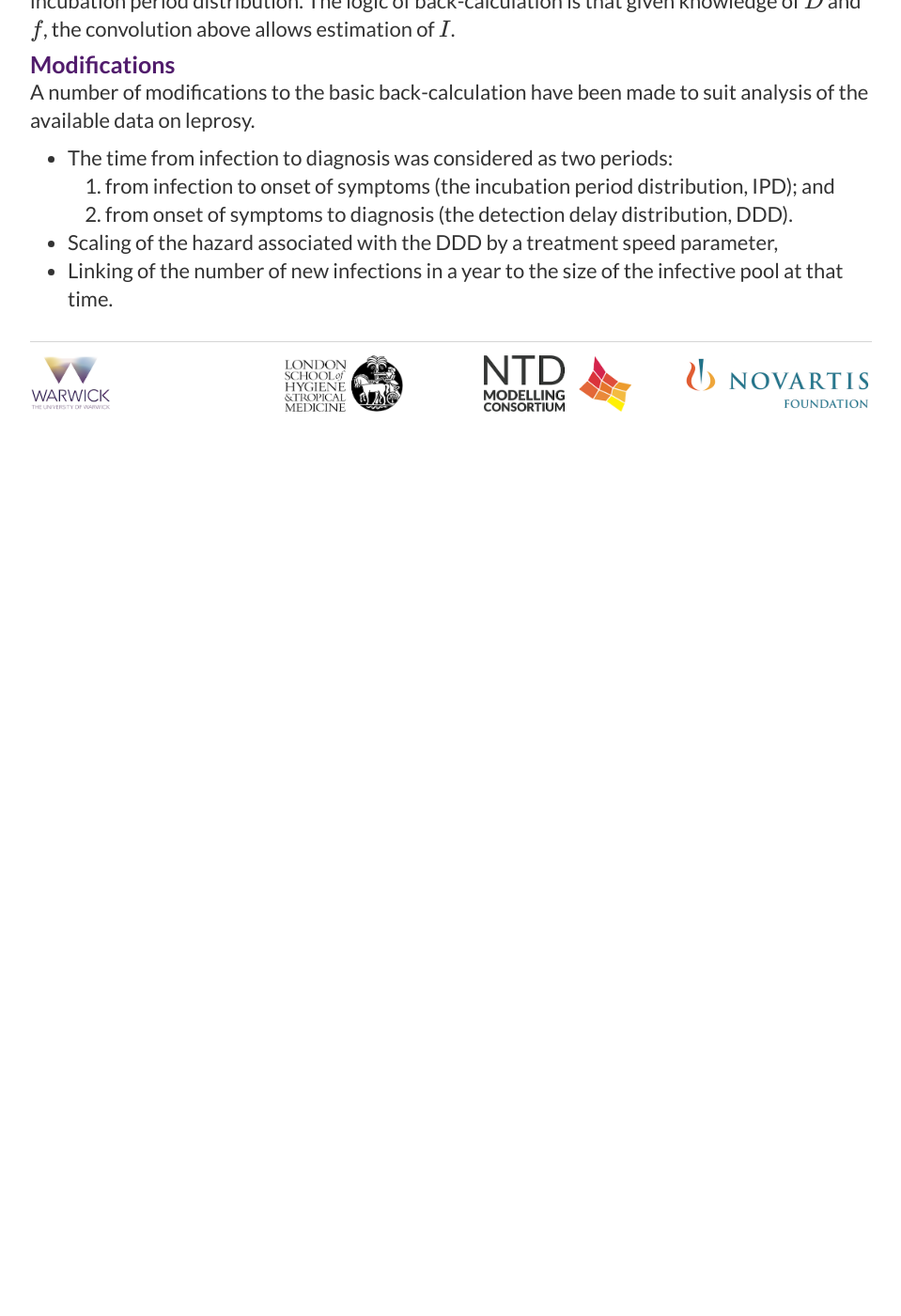
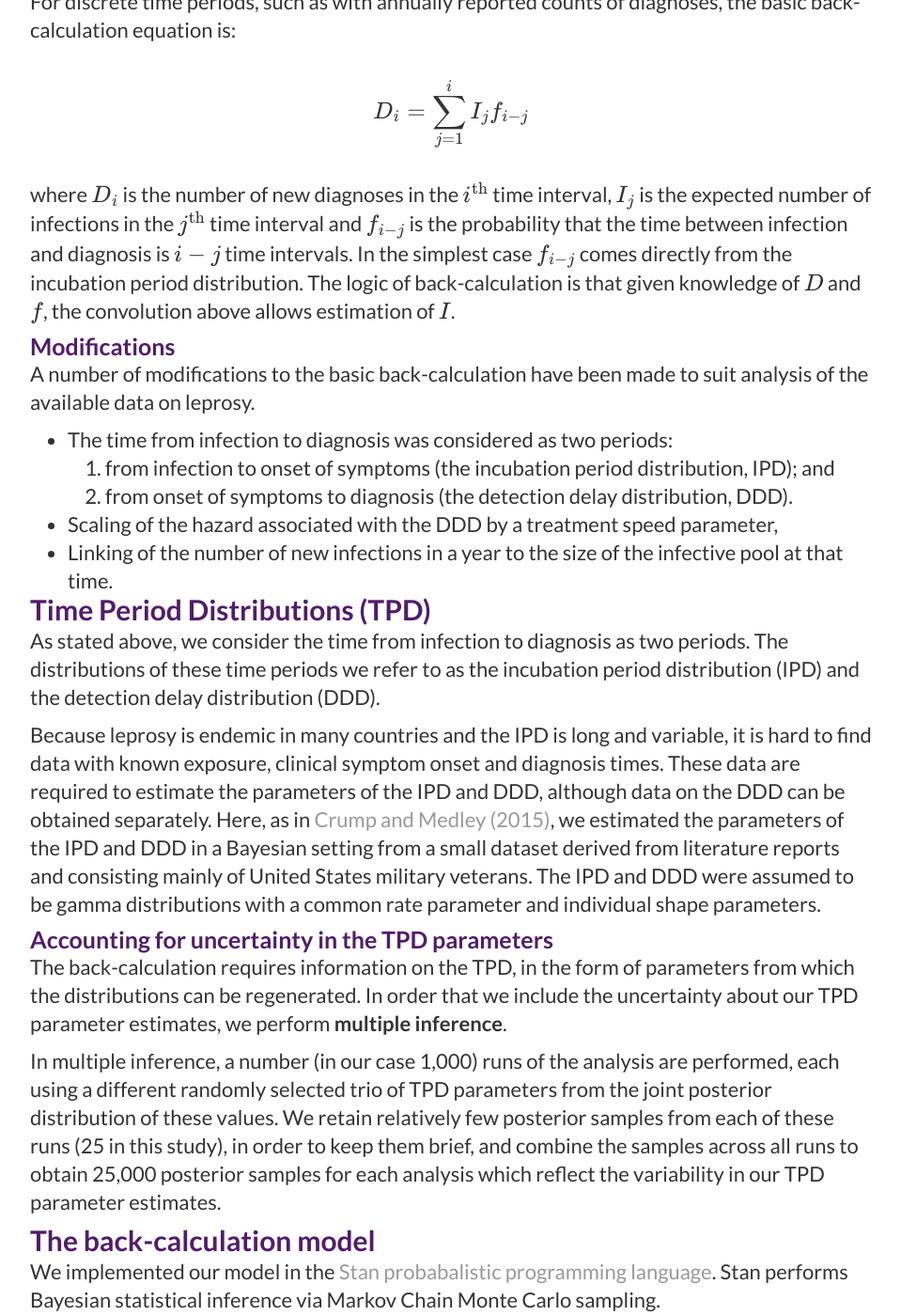
Before and after one commit to wlepbc/rstmh_poster, a Jekyll site: the page built from methods/index.md, in a window 1280 px wide and 1400 px high, scrolled down 630 px. Shown: the whole window at 94% size, without its empty margins (160-1119 px from the left). Built offline with Jekyll 4.4.1, drawn with Linux system fonts in a browser that asks for light colours; formulas are drawn with MathJax 3; before the commit the page ends 1077 px from its top, so only the background shows below that; some of the changed text lies outside the part shown.

```diff
--- a/methods/index.md
+++ b/methods/index.md
@@ -2,6 +2,8 @@
 layout: default
 title: Methods
 ---
+* TOC
+{:toc}
 
 ### Methods
 
@@ -24,3 +26,39 @@
      2. from onset of symptoms to diagnosis (the detection delay distribution, DDD).
 + Scaling of the hazard associated with the DDD by a treatment speed parameter,
 + Linking of the number of new infections in a year to the size of the infective pool at that time.
+
+
+### Time Period Distributions (TPD)
+
+As stated above, we consider the time from infection to diagnosis as two periods. The distributions of these time periods we refer to as the incubation period distribution (IPD) and the detection delay distribution (DDD).
+
+Because leprosy is endemic in many countries and the IPD is long and variable, it is hard to find data with known exposure, clinical symptom onset and diagnosis times. These data are required to estimate the parameters of the IPD and DDD, although data on the DDD can be obtained separately. Here, as in [Crump and Medley (2015)](http://doi.org/10.1186/s13071-015-1142-5), we estimated the parameters of the IPD and DDD in a Bayesian setting from a small dataset derived from literature reports and consisting mainly of United States military veterans. The IPD and DDD were assumed to be gamma distributions with a common rate parameter and individual shape parameters.
+
+#### Accounting for uncertainty in the TPD parameters
+
+The back-calculation requires information on the TPD, in the form of parameters from which the distributions can be regenerated. In order that we include the uncertainty about our TPD parameter estimates, we perform **multiple inference**.
+
+In multiple inference, a number (in our case 1,000) runs of the analysis are performed, each using a different randomly selected trio of TPD parameters from the joint posterior distribution of these values. We retain relatively few posterior samples from each of these runs (25 in this study), in order to keep them brief, and combine the samples across all runs to obtain 25,000 posterior samples for each analysis which reflect the variability in our TPD parameter estimates.
+
+### The back-calculation model
+
+We implemented our model in the [Stan probabalistic programming language](http://mc-stan.org). Stan performs Bayesian statistical inference via Markov Chain Monte Carlo sampling.
+
+A Stan program consists of a number of structural blocks, including parameters and transformed parameters. The parameters are the values purely being sampled while the transformed parameters are functions of these and data.
+
+#### Model description
+
+The number of new sub-clinical cases in a year is assumed to be proportional to the size of the pool of infectives from the previous year. We assume undiagnosed, clinical cases to be infective.
+
+#### Data
+
+The main data which must be provided to the program are:
+* annual number of new leprosy cases;
+* annual number of new multibacillary (MB) leprosy cases;
+* rate and shape parameters of IPD and DDD;
+  * these vary across [multiple inference](#accounting-for-uncertainty-in-the-tpd-parameters) runs within an analysis; and
+* definitions of time periods within which [case detection effort](#effort) is constant
+
+#### Parameters
+
+#### Transformed parameters
```
Also changed, not shown: css/main.css (+5 -4 lines), index.html (+14 -1 lines).
